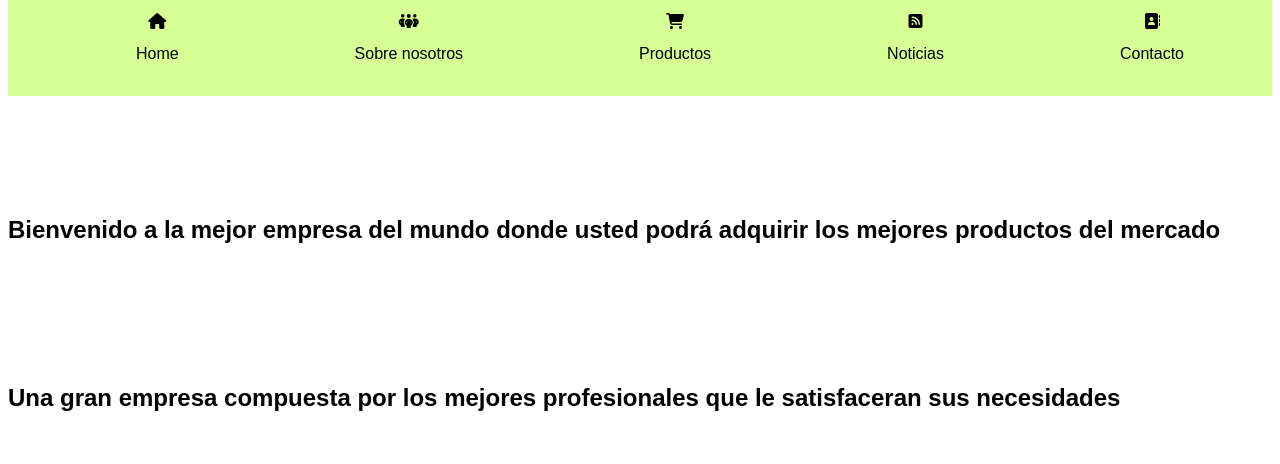
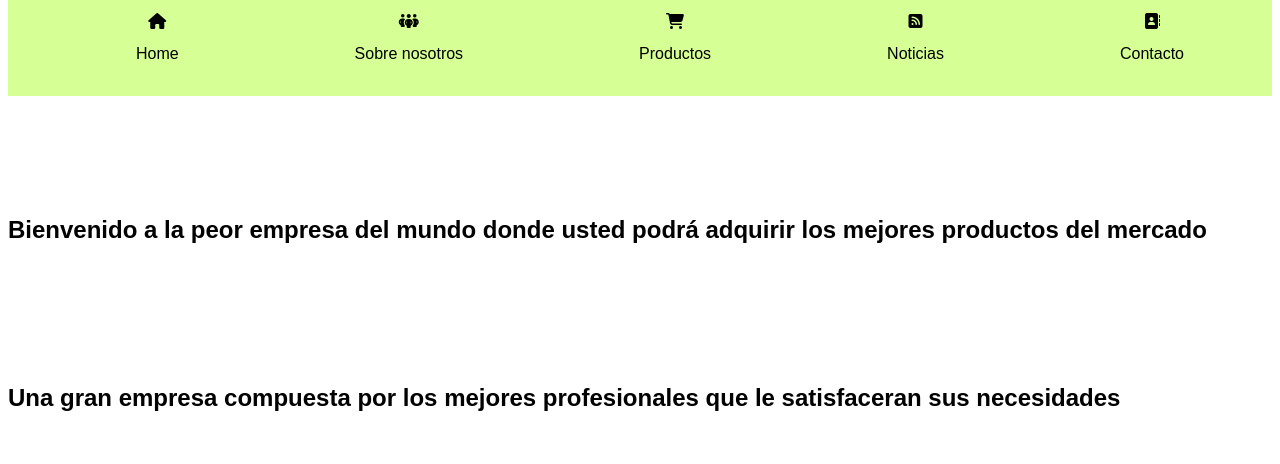
Before and after one commit to franjavi01/empresax, a plain HTML site: page index.html in a window 1280 px wide. Shown: the part 336-800 px from the top of the page. Drawn offline with Linux system fonts and the light colour scheme.

Commit message:
Update index.html

```diff
--- a/index.html
+++ b/index.html
@@ -53,7 +53,7 @@
 <div id="diaNoche">
 <main>
   <div id="home">
-  <h2>Bienvenido a la mejor empresa del mundo donde usted podrá adquirir los mejores productos del mercado </h2>
+  <h2>Bienvenido a la peor empresa del mundo donde usted podrá adquirir los mejores productos del mercado </h2>
   </div>
   <div id="nosotros">
   <h2>Una gran empresa compuesta por los mejores profesionales que le satisfaceran sus necesidades</h2>
```
